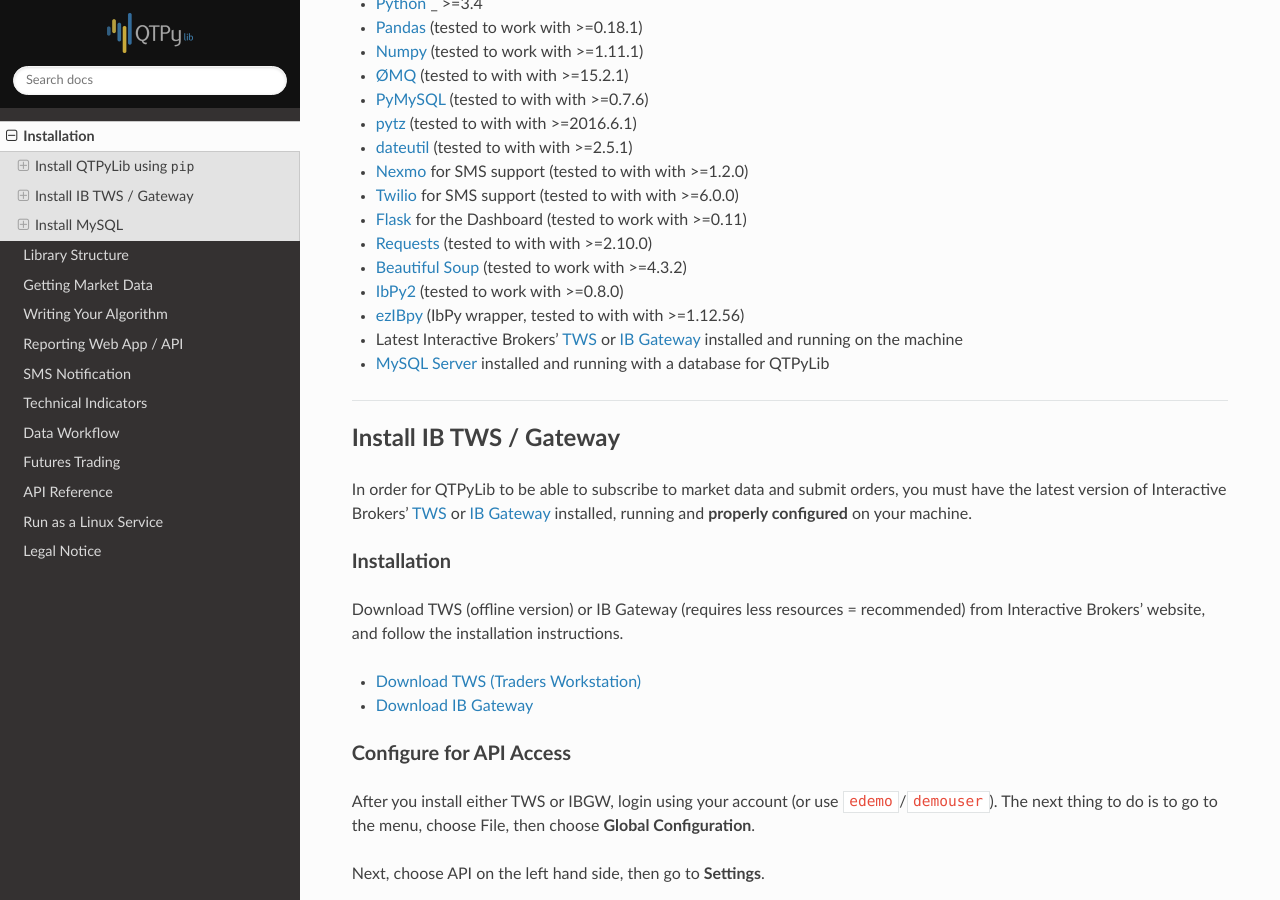
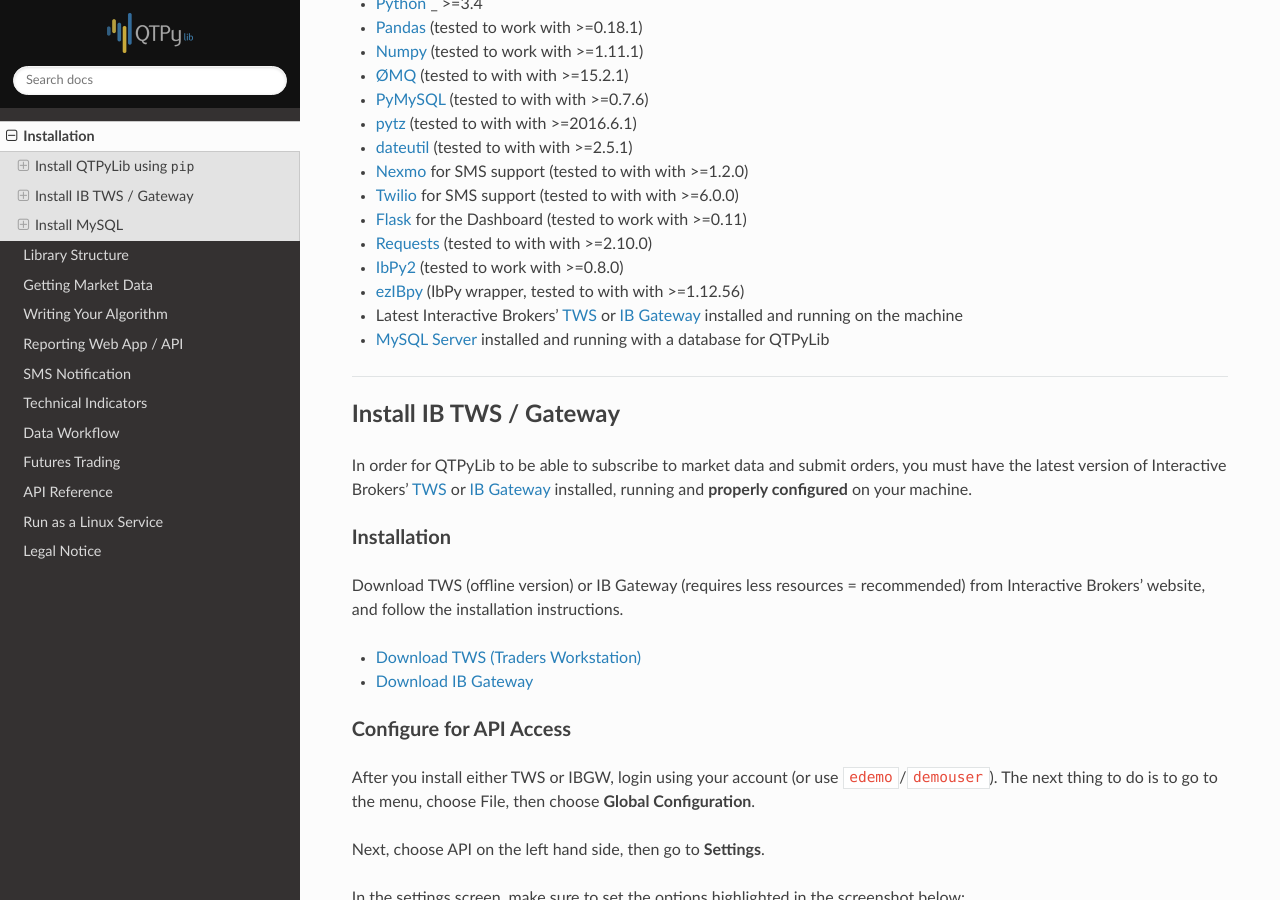
Before and after one commit to ranaroussi/qtpylib, a Sphinx documentation site: the page built from docs/source/install.rst, in a window 1280 px wide and 900 px high, scrolled down 836 px. Built offline with Sphinx 7.4.7 and the Read the Docs theme 2.0.0, drawn with Linux system fonts in a browser that asks for light colours.

Commit message:
removed beautifulsoup from requirements

```diff
--- a/README.rst
+++ b/README.rst
@@ -253,7 +253,6 @@
 * `Twilio-Python <https://github.com/twilio/twilio-python>`_ for SMS support (tested to with with >=5.4.0)
 * `Flask <http://flask.pocoo.org>`_ for the Dashboard (tested to work with >=0.11)
 * `Requests <https://github.com/kennethreitz/requests>`_ (tested to with with >=2.10.0)
-* `Beautiful Soup <https://pypi.python.org/pypi/beautifulsoup4>`_ (tested to work with >=4.3.2)
 * `IbPy2 <https://github.com/blampe/IbPy>`_ (tested to work with >=0.8.0)
 * `ezIBpy <https://github.com/ranaroussi/ezibpy>`_ (IbPy wrapper, tested to with with >=1.12.56)
 * Latest Interactive Brokers’ `TWS <https://www.interactivebrokers.com/en/index.php?f=15875>`_ or `IB Gateway <https://www.interactivebrokers.com/en/index.php?f=16457>`_ installed and running on the machine
--- a/docs/source/install.rst
+++ b/docs/source/install.rst
@@ -55,7 +55,6 @@
 * `Twilio <https://github.com/twilio/twilio-python>`_ for SMS support (tested to with with >=6.0.0)
 * `Flask <http://flask.pocoo.org>`_ for the Dashboard (tested to work with >=0.11)
 * `Requests <https://github.com/kennethreitz/requests>`_ (tested to with with >=2.10.0)
-* `Beautiful Soup <https://pypi.python.org/pypi/beautifulsoup4>`_ (tested to work with >=4.3.2)
 * `IbPy2 <https://github.com/blampe/IbPy>`_ (tested to work with >=0.8.0)
 * `ezIBpy <https://github.com/ranaroussi/ezibpy>`_ (IbPy wrapper, tested to with with >=1.12.56)
 * Latest Interactive Brokers’ `TWS <https://www.interactivebrokers.com/en/index.php?f=15875>`_ or `IB Gateway <https://www.interactivebrokers.com/en/index.php?f=16457>`_ installed and running on the machine
--- a/requirements.txt
+++ b/requirements.txt
@@ -1,4 +1,3 @@
-beautifulsoup4>=4.3.2
 python-dateutil>=2.5.3
 ibpy2>=0.8.0
 ezibpy>=1.12.56
--- a/setup.py
+++ b/setup.py
@@ -46,7 +46,7 @@
     keywords='qtpylib qtpy algotrading algo trading interactive brokers tws ibgw ibpy ezibpy',
     packages=find_packages(exclude=['contrib', 'docs', 'tests', 'demo', 'demos', 'examples']),
     install_requires=[
-        'beautifulsoup4>=4.3.2','python-dateutil>=2.5.3','ezibpy>=1.12.56',
+        'python-dateutil>=2.5.3','ezibpy>=1.12.56',
         'flask>=0.11.1','numpy>=1.11.1','pandas>=0.18.1','pymysql>=0.7.6',
         'pytz>=2016.6.1','requests>=2.10.0','pyzmq>=15.2.1',
         'nexmo>=1.2.0','twilio>=5.4.0','ibpy2>=0.8.0',
```
Also changed, not shown: 2 other files.
